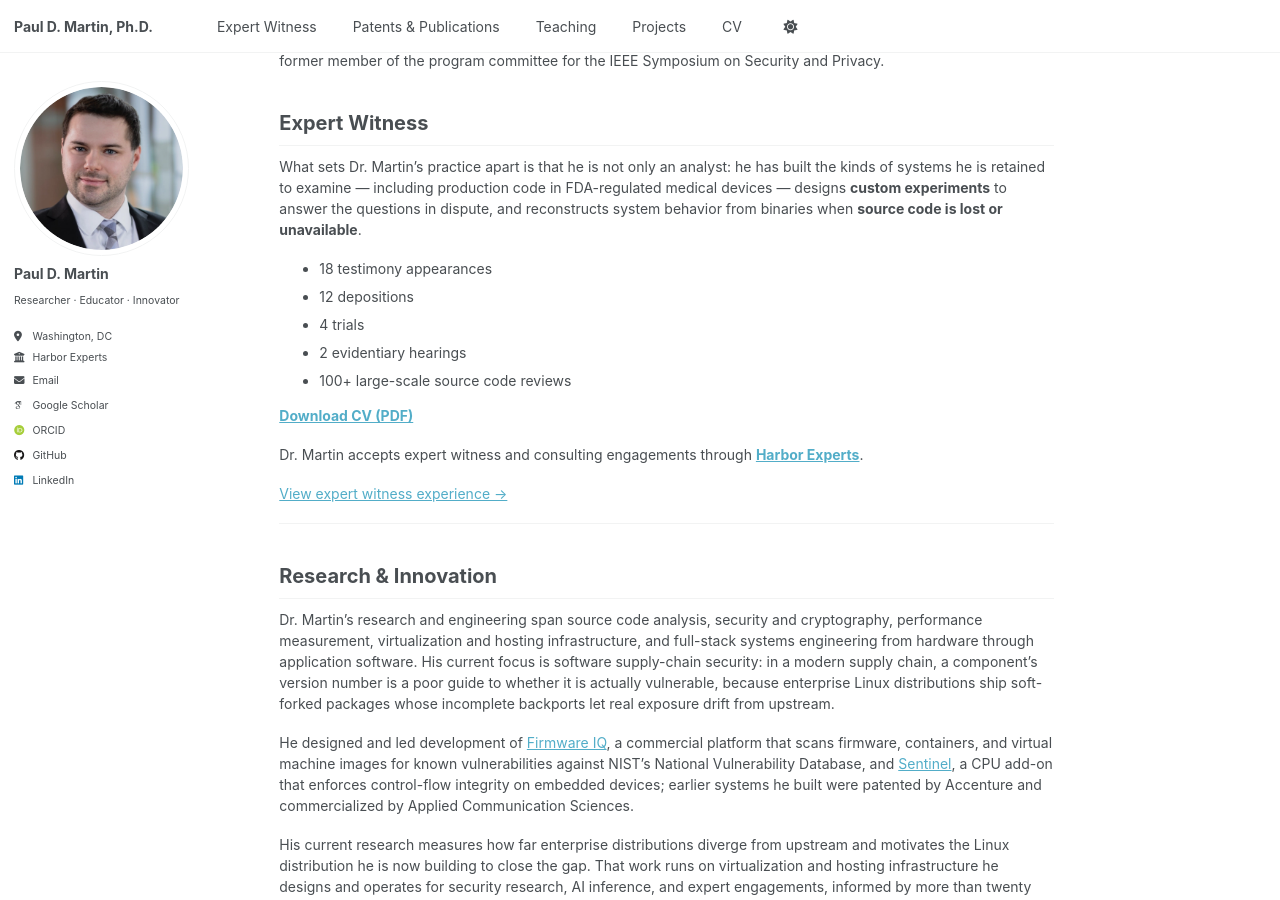
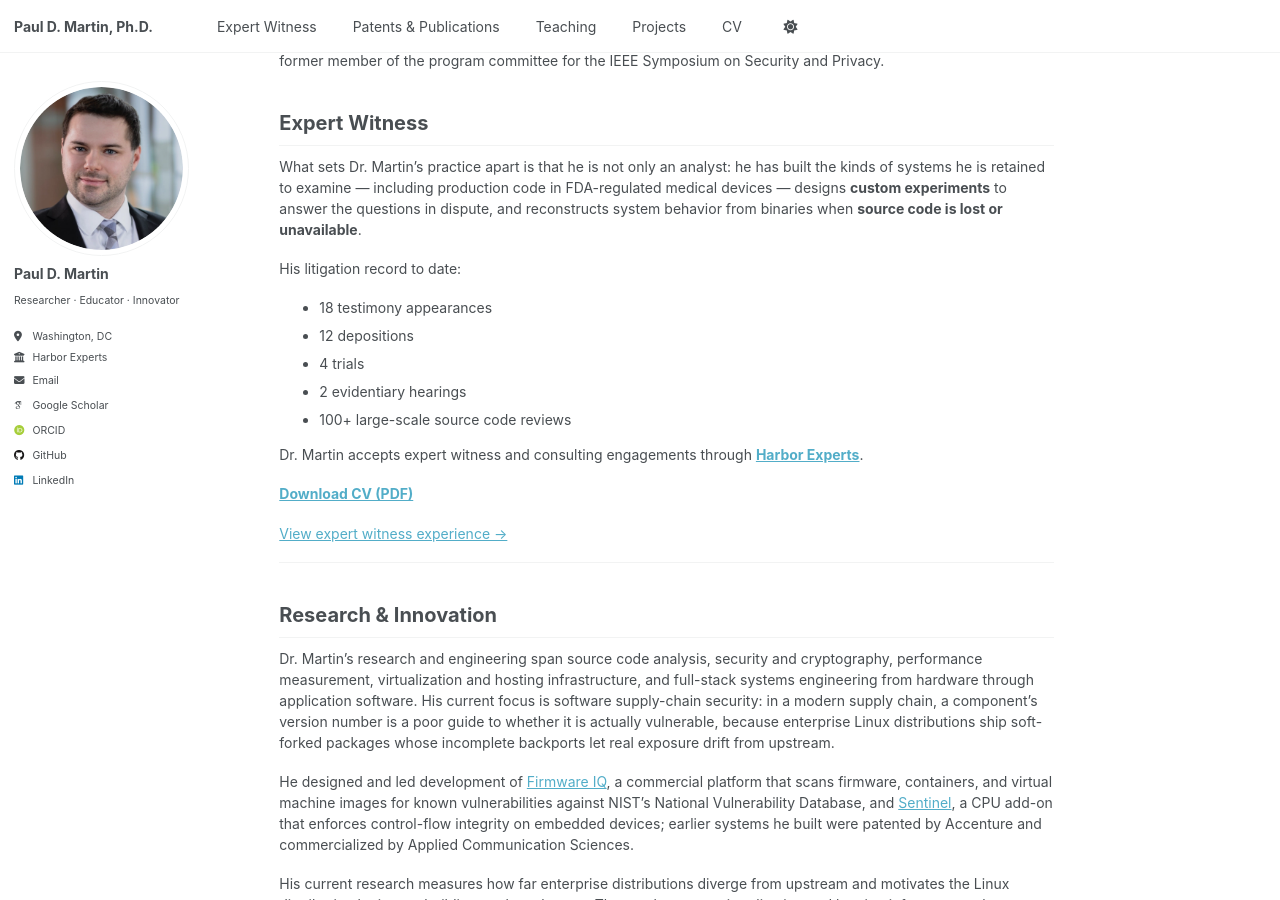
Before and after one commit to pauldmartinphd/pauldmartinphd.github.io, a Jekyll site: the page built from _pages/about.md, in a window 1280 px wide and 900 px high, scrolled down 345 px. Built offline with Jekyll 4.4.1, drawn with Linux system fonts in a browser that asks for light colours; some web fonts are replaced.

Commit message:
Minor changes to my litigation experience section.

```diff
--- a/_pages/about.md
+++ b/_pages/about.md
@@ -18,15 +18,17 @@ He earned his B.S., M.S.E., and Ph.D. in Computer Science from Johns Hopkins Uni
 
 What sets Dr. Martin's practice apart is that he is not only an analyst: he has built the kinds of systems he is retained to examine — including production code in FDA-regulated medical devices — designs **custom experiments** to answer the questions in dispute, and reconstructs system behavior from binaries when **source code is lost or unavailable**.
 
+His litigation record to date:
+
 - 18 testimony appearances
 - 12 depositions
 - 4 trials
 - 2 evidentiary hearings
 - 100+ large-scale source code reviews
 
+Dr. Martin accepts expert witness and consulting engagements through **[Harbor Experts](https://harborexperts.com)**.
+
 **[Download CV (PDF)](/files/PaulMartin-CV.pdf)**
-
-Dr. Martin accepts expert witness and consulting engagements through **[Harbor Experts](https://harborexperts.com)**.
 
 [View expert witness experience &rarr;](/expert-witness/)
 
```
